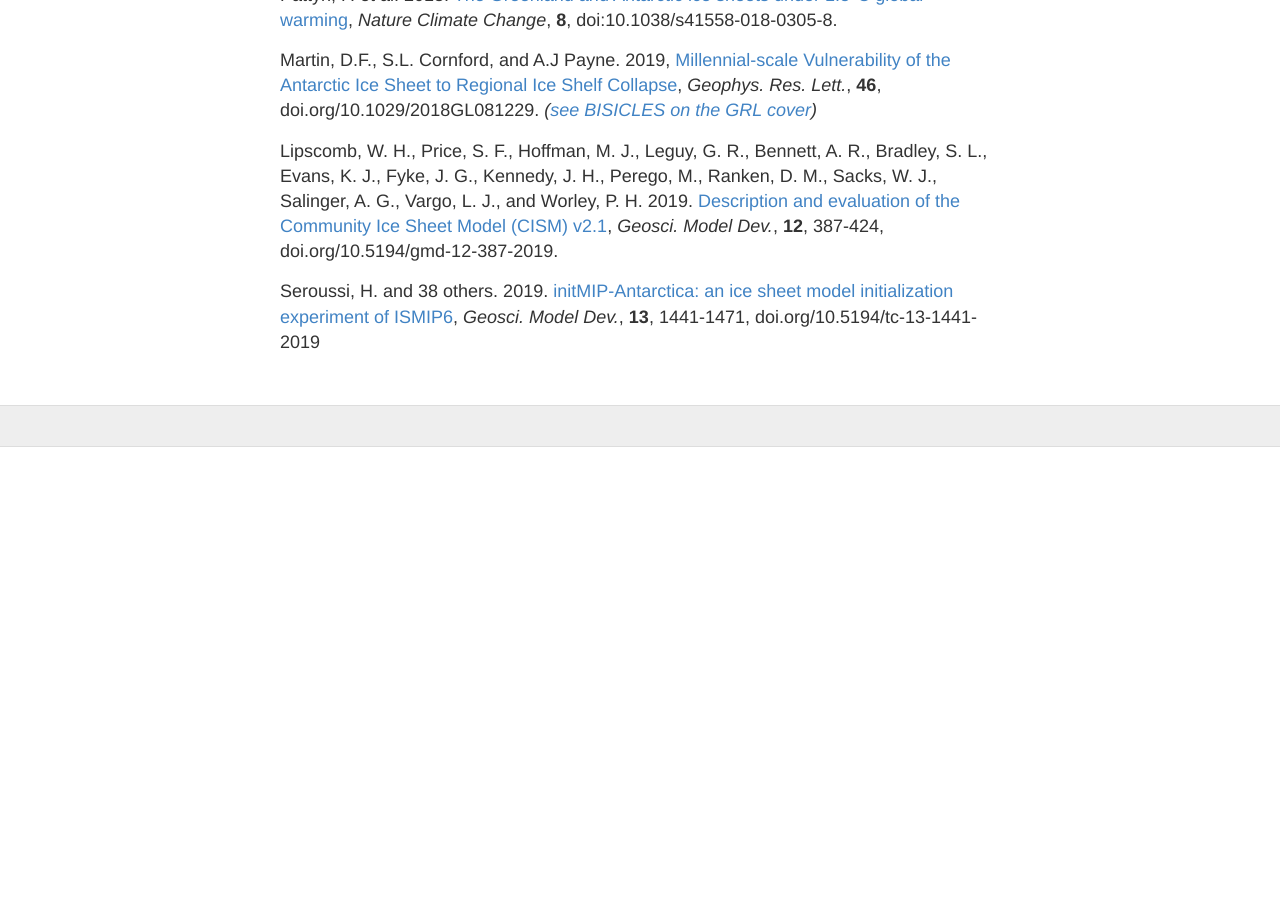
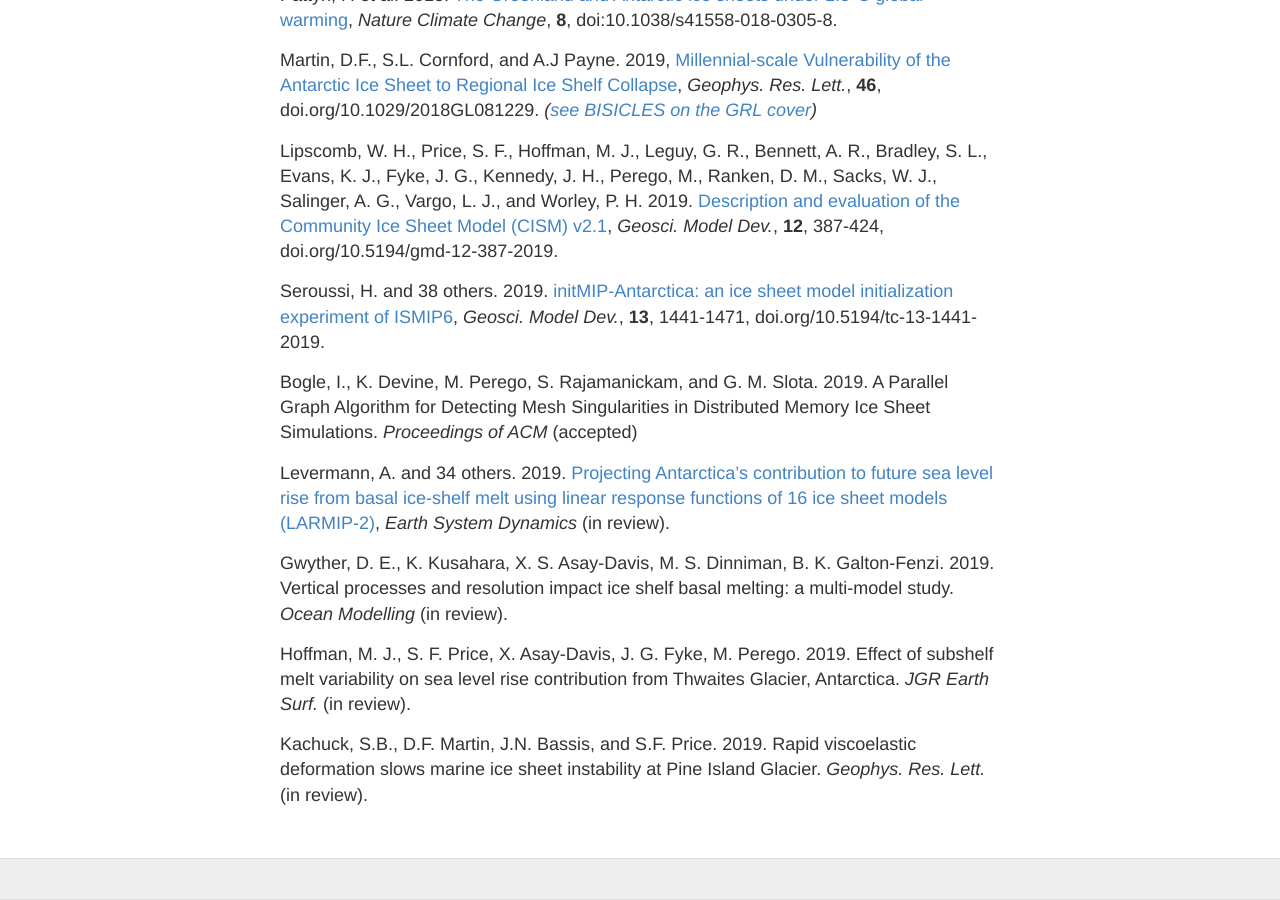
Before and after one commit to SLE-E3SM/SLE-E3SM.github.io, a Jekyll site: the page built from publications.md, in a window 1280 px wide and 900 px high, scrolled down 806 px. Built offline with Jekyll 4.4.1, drawn with Linux system fonts in a browser that asks for light colours; before the commit the page ends 1253 px from its top, so only the background shows below that.

Commit message:
Update publications.md

```diff
--- a/publications.md
+++ b/publications.md
@@ -18,4 +18,14 @@ Martin, D.F., S.L. Cornford, and A.J Payne. 2019, [Millennial‐scale Vulnerabil
 
 Lipscomb, W. H., Price, S. F., Hoffman, M. J., Leguy, G. R., Bennett, A. R., Bradley, S. L., Evans, K. J., Fyke, J. G., Kennedy, J. H., Perego, M., Ranken, D. M., Sacks, W. J., Salinger, A. G., Vargo, L. J., and Worley, P. H. 2019. [Description and evaluation of the Community Ice Sheet Model (CISM) v2.1](https://www.geosci-model-dev.net/12/387/2019/), *Geosci. Model Dev.*, **12**, 387-424, doi.org/10.5194/gmd-12-387-2019.
 
-Seroussi, H. and 38 others. 2019. [initMIP-Antarctica: an ice sheet model initialization experiment of ISMIP6](https://www.the-cryosphere.net/13/1441/2019/), *Geosci. Model Dev.*, **13**, 1441-1471, doi.org/10.5194/tc-13-1441-2019
+Seroussi, H. and 38 others. 2019. [initMIP-Antarctica: an ice sheet model initialization experiment of ISMIP6](https://www.the-cryosphere.net/13/1441/2019/), *Geosci. Model Dev.*, **13**, 1441-1471, doi.org/10.5194/tc-13-1441-2019.
+
+Bogle, I., K. Devine, M. Perego, S. Rajamanickam, and G. M. Slota. 2019. A Parallel Graph Algorithm for Detecting Mesh Singularities in Distributed Memory Ice Sheet Simulations. *Proceedings of ACM* (accepted)
+
+Levermann, A. and 34 others. 2019. [Projecting  Antarctica’s  contribution  to  future  sea  level  rise  from basal  ice-shelf  melt  using linear  response  functions  of  16 ice  sheet  models (LARMIP-2)](https://www.earth-syst-dynam-discuss.net/esd-2019-23/), *Earth System Dynamics* (in review).
+
+Gwyther, D. E., K. Kusahara, X. S. Asay-Davis, M. S. Dinniman, B. K. Galton-Fenzi. 2019. Vertical processes and resolution impact ice shelf basal melting: a multi-model study. *Ocean Modelling* (in review).
+
+Hoffman, M. J., S. F. Price, X. Asay-Davis, J. G. Fyke, M. Perego. 2019. Effect of subshelf melt variability on sea level rise contribution from Thwaites Glacier, Antarctica. *JGR Earth Surf.* (in review).
+
+Kachuck, S.B., D.F. Martin, J.N. Bassis, and S.F. Price. 2019. Rapid viscoelastic deformation slows marine ice sheet instability at Pine Island Glacier. *Geophys. Res. Lett.* (in review).
```
